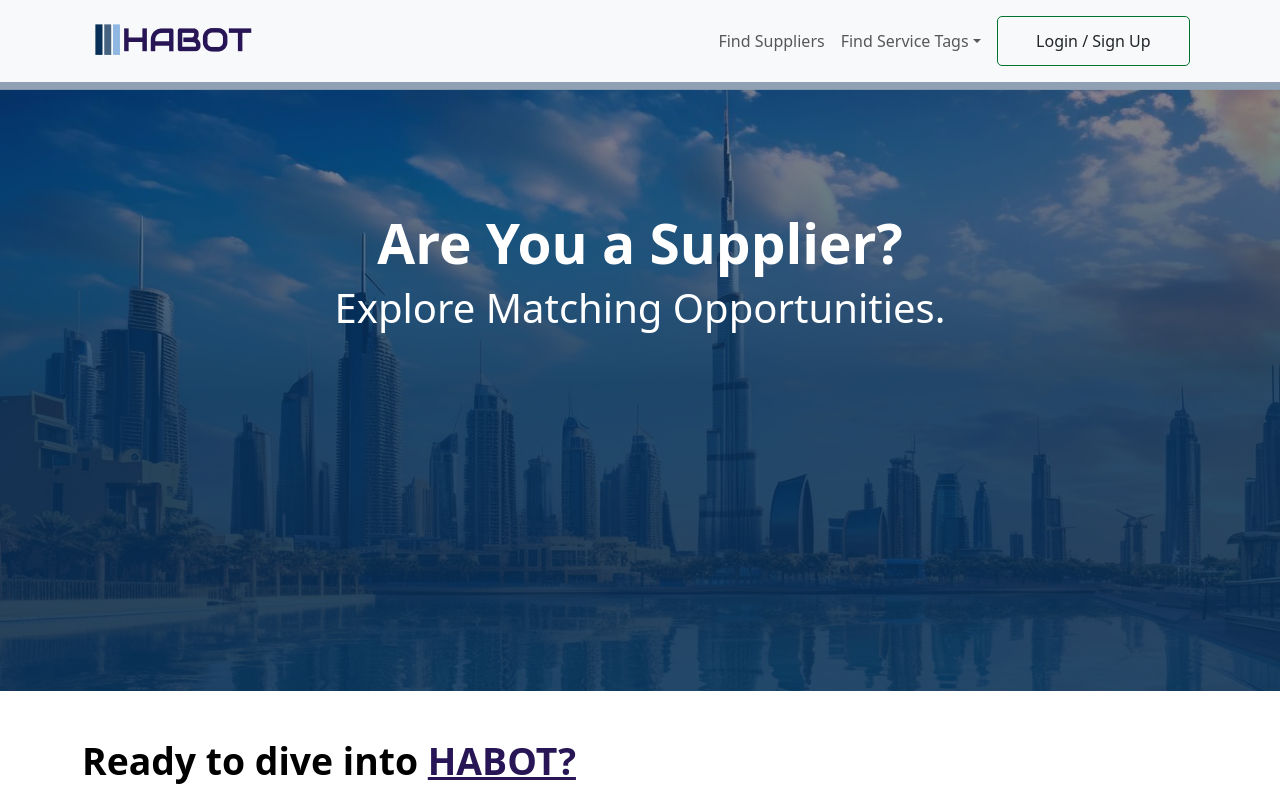
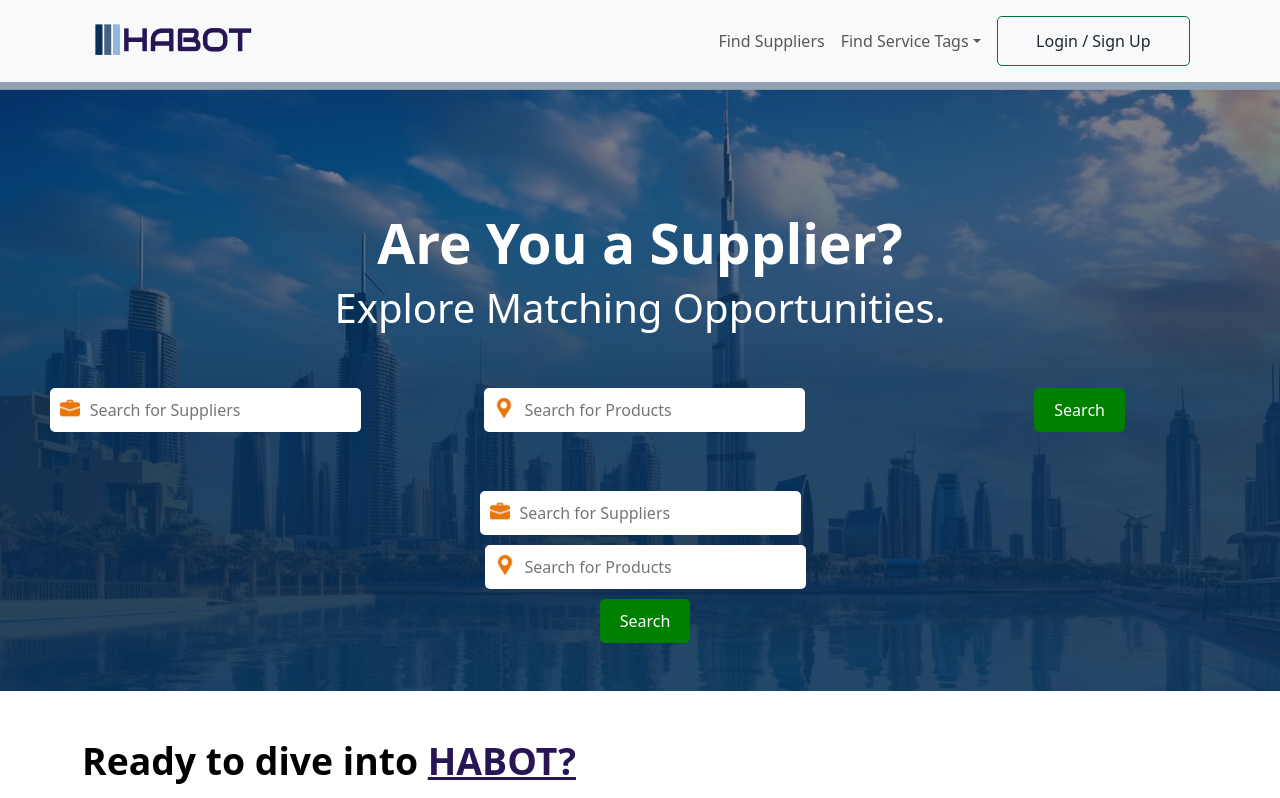
Before and after one commit to patrickmwangi017/habot-interview, a React (Create React App) app: page / in a window 1280 px wide. Shown: the top 798 px of the page. Built offline with nearby package versions, Linux system fonts and the light colour scheme.

Commit message:
2 methods of adding top search

```diff
--- a/src/App.js
+++ b/src/App.js
@@ -12,16 +12,10 @@ import Icon3 from './img/3.png';
 import Icon4 from './img/4.png';
 import Icon5 from './img/5.png';
 import Icon6 from './img/6.png';
+import Icon7 from './img/mail.png';
+import Icon8 from './img/location.png';
 import VideoSection from './components/VideoSection';
-
-const Card = ({ icon, title, backgroundColor }) => {
-  return (
-    <div className="card d-flex align-items-center justify-content-center" style={{ backgroundColor, padding: '20px', border: 'none', textAlign: 'center', height: "254px" }}>
-      <img src={icon} alt={title} style={{ width: '50px', height: '50px', marginBottom: '10px' }} />
-      <h4 style={{ fontSize: "20px", lineHeight: "26px", fontWeight: "500" }}>{title}</h4>
-    </div>
-  );
-};
+import Card from './components/Card'; // Import the Card component
 
 function App() {
   return (
@@ -35,6 +29,60 @@ function App() {
           <div className='col-md-12'>
             <h1 style={{ color: "#fff", textAlign: 'center', width: '100%', marginTop: '10%', fontWeight: '700', fontSize: '55px' }}>Are You a Supplier?</h1>
             <h1 style={{ color: "#fff", textAlign: 'center', width: '100%' }}>Explore Matching Opportunities.</h1>
+          </div>
+          <div className='col-md-4 d-flex justify-content-center'>
+          <div className="search-input-group">
+              <div className="input-icon">
+                <img src={Icon7} alt="Search Icon 1" style={{ width: '20px', height: '20px', position: 'absolute', margin: '10px' }} />
+                <input
+                  type="text"
+                  placeholder="Search for Suppliers"
+                  className="search-input"
+                />
+              </div>
+              </div>
+          </div>
+          <div className='col-md-4 d-flex justify-content-center'>
+          <div className="search-input-group">
+            <div className="input-icon" style={{ marginLeft: '10px' }}>
+                <img src={Icon8} alt="Search Icon 2" style={{ width: '20px', height: '20px', position: 'absolute', margin: '10px' }} />
+                <input
+                  type="text"
+                  placeholder="Search for Products"
+                  className="search-input"
+                />
+              </div>
+              </div>
+          </div>
+          <div className='col-md-4 d-flex justify-content-center'>
+          <div className="search-input-group">
+          <button className="search-button" style={{ marginLeft: '10px', padding: '10px 20px', backgroundColor: 'green', color: 'white', border: 'none', borderRadius: '5px' }}>
+                Search
+              </button>
+              </div>
+          </div>
+          <div className='col-md-12 d-flex justify-content-center'>
+            <div className="search-input-group">
+              <div className="input-icon">
+                <img src={Icon7} alt="Search Icon 1" style={{ width: '20px', height: '20px', position: 'absolute', margin: '10px' }} />
+                <input
+                  type="text"
+                  placeholder="Search for Suppliers"
+                  className="search-input"
+                />
+              </div>
+              <div className="input-icon" style={{ marginLeft: '10px' }}>
+                <img src={Icon8} alt="Search Icon 2" style={{ width: '20px', height: '20px', position: 'absolute', margin: '10px' }} />
+                <input
+                  type="text"
+                  placeholder="Search for Products"
+                  className="search-input"
+                />
+              </div>
+              <button className="search-button" style={{ marginLeft: '10px', padding: '10px 20px', backgroundColor: 'green', color: 'white', border: 'none', borderRadius: '5px' }}>
+                Search
+              </button>
+            </div>
           </div>
         </div>
         <Container className="my-5">
@@ -69,7 +117,7 @@ function App() {
 
         <Container className="my-5 section-3">
           <div className="row align-items-center" style={{ height: '100%' }}>
-          <VideoSection />
+            <VideoSection />
             <div className='col-md-6'>
               <ul className="nav nav-tabs justify-content-evenly" id="myTab" role="tablist">
                 <li className="nav-item">
@@ -169,12 +217,12 @@ function App() {
               <Card icon={Icon2} title="Buyers Post Your Requirements" backgroundColor="#fff" />
             </div>
             <div className="col-md-4">
-              <Card icon={Icon3} title=" Review, Select, and Contact the Best Suppliers" backgroundColor="#E8FBFF" />
+              <Card icon={Icon3} title="Review, Select, and Contact the Best Suppliers" backgroundColor="#E8FBFF" />
             </div>
           </div>
           <div className="row mt-4">
             <div className="col-md-4">
-              <Card icon={Icon4} title=" Suppliers Complete your profile and get notified for opportunities" backgroundColor="#fff" />
+              <Card icon={Icon4} title="Suppliers Complete your profile and get notified for opportunities" backgroundColor="#fff" />
             </div>
             <div className="col-md-4">
               <Card icon={Icon5} title="Contact to Buyers and Share your Quote for the service" backgroundColor="#E8FBFF" />
--- /dev/null
+++ b/src/components/Card.js
@@ -0,0 +1,28 @@
+// src/components/Card.js
+import React from 'react';
+
+const Card = ({ icon, title, backgroundColor }) => {
+  return (
+    <div
+      className="card d-flex align-items-center justify-content-center"
+      style={{
+        backgroundColor,
+        padding: '20px',
+        border: 'none',
+        textAlign: 'center',
+        height: '254px',
+      }}
+    >
+      <img
+        src={icon}
+        alt={title}
+        style={{ width: '50px', height: '50px', marginBottom: '10px' }}
+      />
+      <h4 style={{ fontSize: '20px', lineHeight: '26px', fontWeight: '500' }}>
+        {title}
+      </h4>
+    </div>
+  );
+};
+
+export default Card;
--- a/src/components/VideoSection.js
+++ b/src/components/VideoSection.js
@@ -17,7 +17,7 @@ const VideoSection = () => {
           style={{
             backgroundImage: `url(${BackgroundImage})`,
             backgroundSize: 'cover',
-            width: '80%',
+            width: '640px',
             height: '350px',
             position: 'relative',
             cursor: 'pointer',
@@ -39,7 +39,7 @@ const VideoSection = () => {
       )}
       {isPlaying && (
         <iframe
-          width="80%"
+          width="640px"
           height="350px"
           src="https://www.youtube.com/embed/tgbNymZ7vqY?autoplay=1"
           frameBorder="0"
--- a/src/components/css/main.css
+++ b/src/components/css/main.css
@@ -4,6 +4,35 @@
     background-repeat: no-repeat;
     height: 609px;
 }
+.search-input-group {
+    display: flex;
+    flex-direction: column; /* Stack items vertically by default */
+    align-items: center; /* Center items horizontally */
+  }
+
+  .input-icon {
+    position: relative;
+    width: 100%; /* Full width on mobile */
+    max-width: 400px; /* Optional: maximum width for larger screens */
+    margin-bottom: 10px; /* Space between inputs */
+  }
+
+  .search-input {
+    width: 100%;
+    padding: 10px 40px; /* Padding for input */
+    border: none;
+    border-radius: 5px;
+    outline: none;
+    color: #000; /* Text color inside input */
+  }
+
+  .search-button {
+    padding: 10px 20px;
+    background-color: green;
+    color: white;
+    border: none;
+    border-radius: 5px;
+  }
 .section-2-btn, .section-2-btn:hover {
     width: 317px;
     height: 54px;
```
Also changed, not shown: src/img/location.png (added), src/img/mail.png (added).
